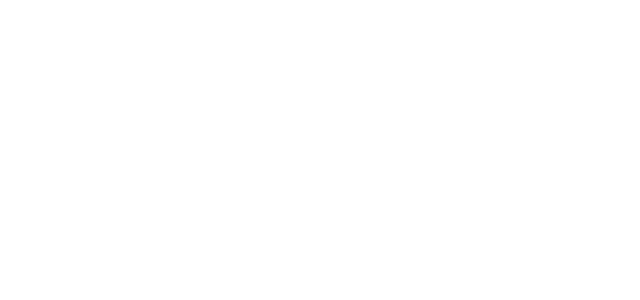
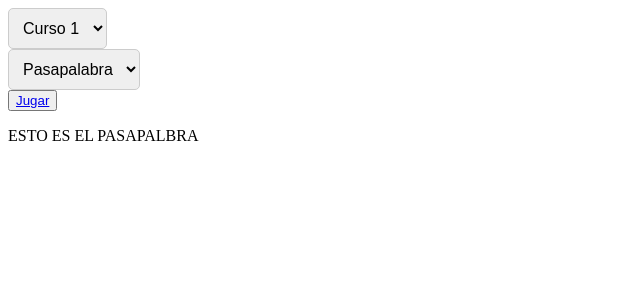
Before and after one commit to a24958/TFGFront, a Vue app in the folder FrontTFG/: page /pasapalabra in a window 1280 px wide. Before the commit this address had no page. Shown: the top 300 px of the page, without its empty margins (0-640 px from the left). Built offline with nearby package versions, Linux system fonts and the light colour scheme.

Commit message:
Create 2 simple selectors with fake data and the PasapalabraView screen

```diff
--- a/FrontTFG/src/App.vue
+++ b/FrontTFG/src/App.vue
@@ -1,9 +1,15 @@
 <script setup lang="ts">
-
+import CourseSelector from './components/CourseSelector.vue'
+import GameSelector from './components/GameSelector.vue'
 </script>
 
 <template>
-
+    <CourseSelector></CourseSelector>
+    <GameSelector></GameSelector>
+    <button>
+        <RouterLink to="/pasapalabra">Jugar</RouterLink>
+    </button>
+    <RouterView></RouterView>
 </template>
 
 <style scoped></style>
--- /dev/null
+++ b/FrontTFG/src/components/CourseSelector.vue
@@ -0,0 +1,31 @@
+<script setup lang="ts">
+
+</script>
+
+<template>
+    <div class="selector">
+        <select>
+            <option value="opcion1">Curso 1</option>
+            <option value="opcion2">Curso 2</option>
+            <option value="opcion3">Curso 3</option>
+            <option value="opcion4">Curso 4</option>
+            <option value="opcion4">Curso 5</option>
+            <option value="opcion4">Curso 6</option>
+        </select>
+    </div>
+</template>
+
+<style scoped>
+.selector select {
+    padding: 10px;
+    font-size: 16px;
+    border: 1px solid #ccc;
+    border-radius: 5px;
+    outline: none;
+}
+
+.selector select:focus {
+    border-color: #007bff;
+    box-shadow: 0 0 5px rgba(0, 123, 255, 0.5);
+}
+</style>
--- /dev/null
+++ b/FrontTFG/src/components/GameSelector.vue
@@ -0,0 +1,26 @@
+<script setup lang="ts">
+
+</script>
+
+<template>
+    <div class="selector">
+        <select>
+            <option value="opcion1">Pasapalabra</option>
+        </select>
+    </div>
+</template>
+
+<style scoped>
+.selector select {
+    padding: 10px;
+    font-size: 16px;
+    border: 1px solid #ccc;
+    border-radius: 5px;
+    outline: none;
+}
+
+.selector select:focus {
+    border-color: #007bff;
+    box-shadow: 0 0 5px rgba(0, 123, 255, 0.5);
+}
+</style>
--- a/FrontTFG/src/main.ts
+++ b/FrontTFG/src/main.ts
@@ -1,5 +1,3 @@
-import './assets/main.css'
-
 import { createApp } from 'vue'
 import App from './App.vue'
 import router from './router'
--- a/FrontTFG/src/router/index.ts
+++ b/FrontTFG/src/router/index.ts
@@ -1,9 +1,14 @@
 import { createRouter, createWebHistory } from 'vue-router'
+import PasapalabraView from '@/views/PasapalabraView.vue'
 
 const router = createRouter({
   history: createWebHistory(import.meta.env.BASE_URL),
   routes: [
-
+    {
+      path: '/pasapalabra',
+      name: 'home',
+      component: PasapalabraView
+    },
   ]
 })
 
--- /dev/null
+++ b/FrontTFG/src/views/PasapalabraView.vue
@@ -0,0 +1,9 @@
+<script setup lang="ts">
+
+</script>
+
+<template>
+    <p>ESTO ES EL PASAPALBRA</p>
+</template>
+
+<style scoped></style>
```
